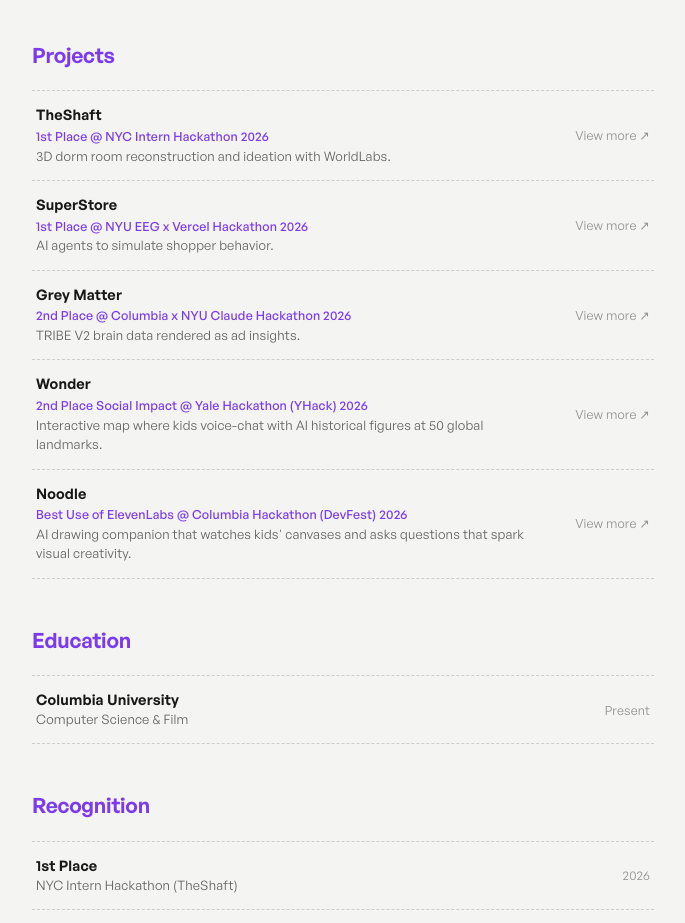
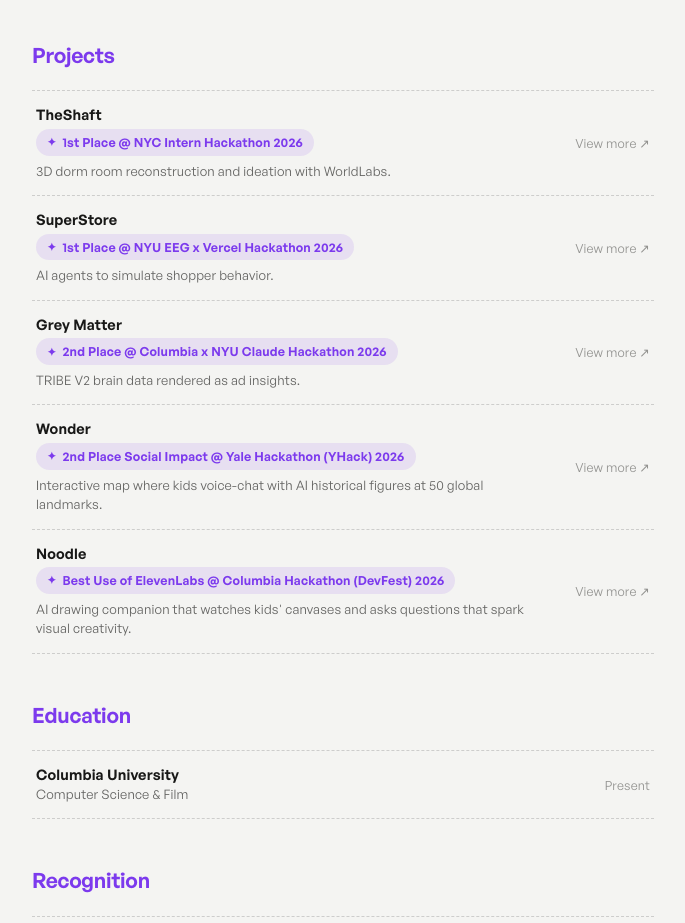
Before and after one commit to jessie-qs-li/portfolio, a Next.js app: page / in a window 1280 px wide. Shown: the part 1380-2303 px from the top of the page, without its empty margins (476-1161 px from the left). Built offline with nearby package versions, Linux system fonts and the light colour scheme; no server answers.

Commit message:
Award lines as accent pill badges; fix duplicate Recognition keys

```diff
--- a/app/globals.css
+++ b/app/globals.css
@@ -159,7 +159,14 @@
 .row-title { font-size: 14.5px; font-weight: 600; letter-spacing: 0.01em; line-height: 1.35; }
 .row-title a:hover { text-decoration: underline; text-underline-offset: 3px; }
 .row-sub { font-size: 13px; color: var(--text2); line-height: 1.5; }
-.row-award { font-size: 12.5px; color: var(--accent); font-weight: 500; margin-top: 1px; }
+.row-award {
+  display: inline-flex; align-items: center; gap: 6px;
+  font-size: 12.5px; color: var(--accent); font-weight: 600;
+  background: color-mix(in srgb, var(--accent) 11%, transparent);
+  border-radius: 999px; padding: 3px 11px;
+  margin: 4px 0 6px;
+}
+.row-award::before { content: '✦'; font-size: 11px; }
 .row-award a { color: inherit; }
 .row-award a:hover { text-decoration: underline; text-underline-offset: 2px; }
 .row-right { font-size: 12.5px; color: var(--text3); white-space: nowrap; margin-left: auto; padding-left: 12px; }
--- a/app/page.tsx
+++ b/app/page.tsx
@@ -161,7 +161,7 @@
             <span className="section-chip">Recognition</span>
             <div className="row-list">
               {RECOGNITION.map(r => (
-                <div className="cv-row" key={r.title}>
+                <div className="cv-row" key={r.title + r.org}>
                   <div className="row-body">
                     <div className="row-title">{r.title}</div>
                     <div className="row-sub">{r.org}</div>
```
